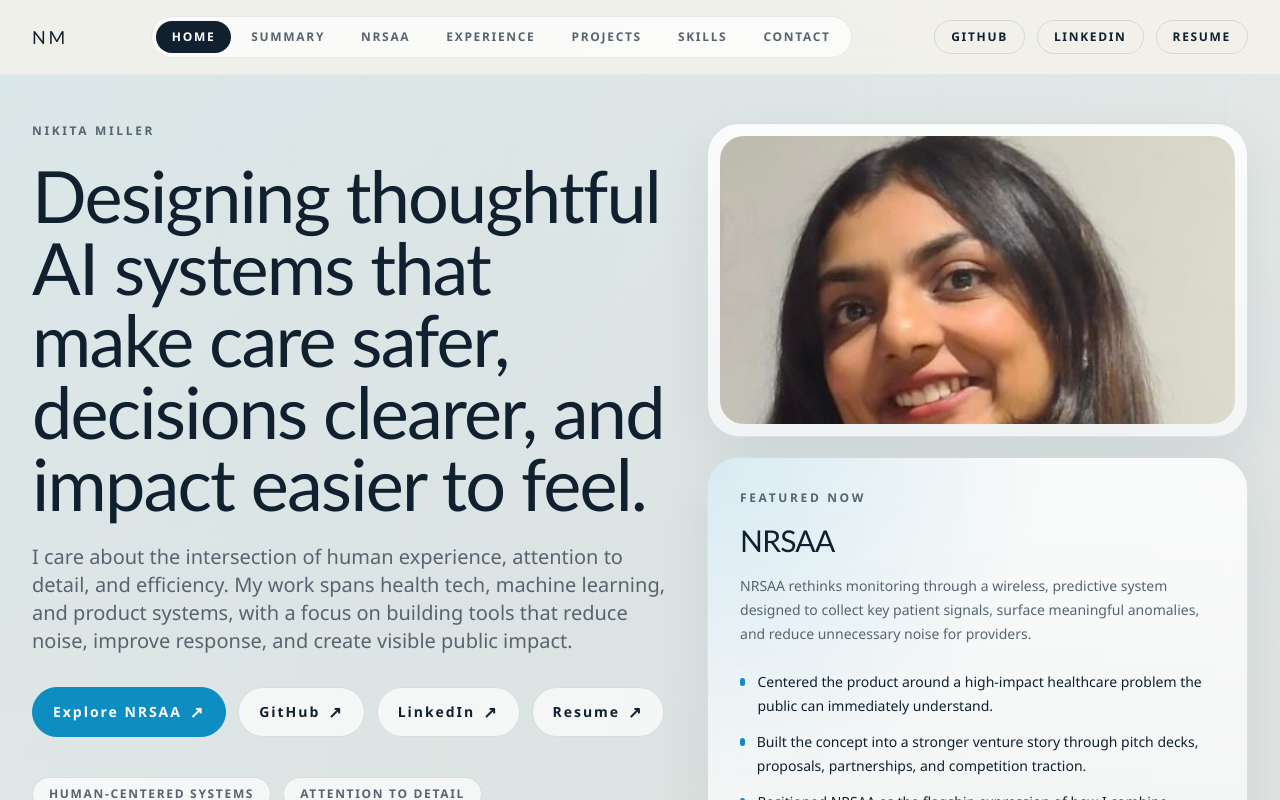
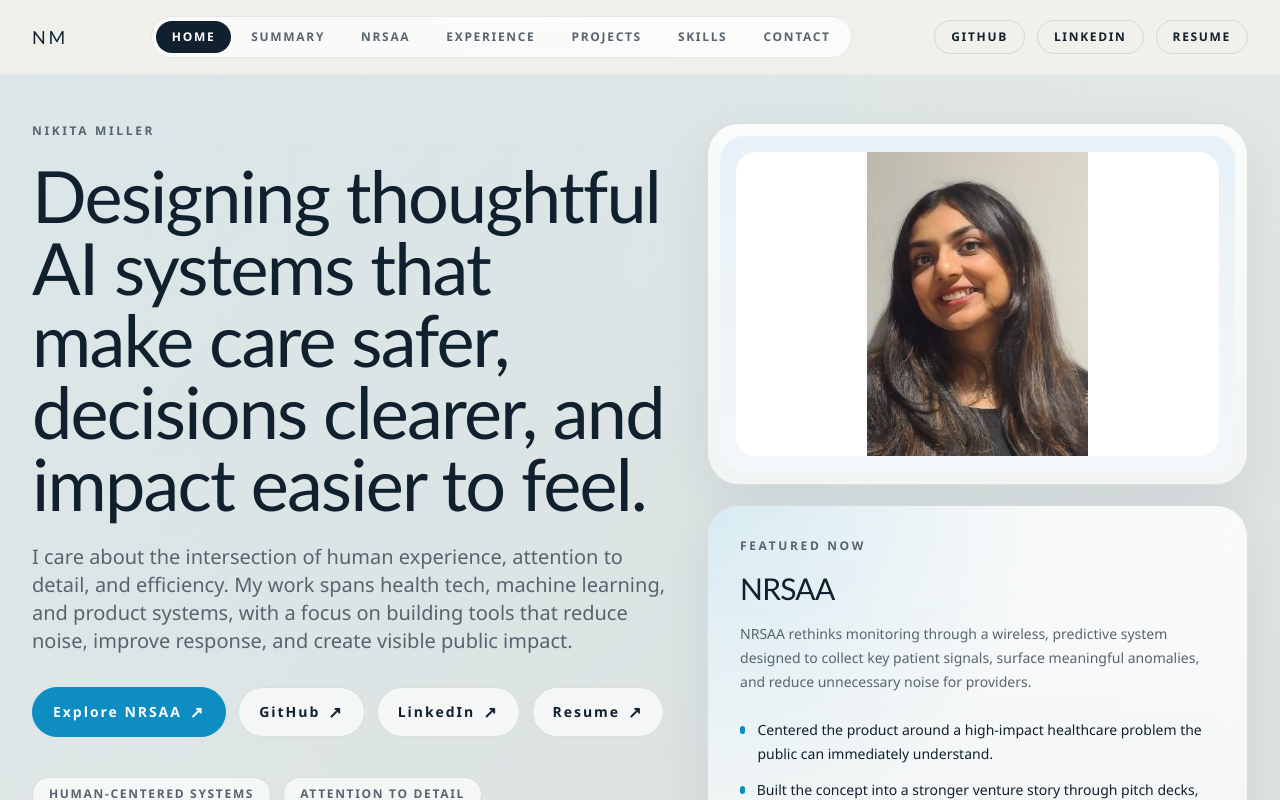
Before and after one commit to niki-21/Portfolio, a Next.js app: page / in a window 1280 px wide. Shown: the top 800 px of the page. Built offline with nearby package versions, Linux system fonts and the light colour scheme.

Commit message:
Update hero component image handling

```diff
--- a/components/hero.tsx
+++ b/components/hero.tsx
@@ -51,13 +51,15 @@ export function Hero({ profile, flagship }: HeroProps) {
 
           <div className="grid gap-5">
             <aside className="card-surface overflow-hidden rounded-[2rem] p-3">
-              <Image
-                src={profile.portraitSrc}
-                alt="Portrait of Nikita Miller"
-                width={439}
-                height={602}
-                className="h-[18rem] w-full rounded-[1.5rem] object-cover object-[center_18%] sm:h-[20rem] lg:h-[18rem]"
-              />
+              <div className="rounded-[1.5rem] bg-[linear-gradient(180deg,rgba(228,239,246,0.9),rgba(244,247,249,0.82))] p-4">
+                <Image
+                  src={profile.heroVisualSrc ?? profile.portraitSrc}
+                  alt={profile.heroVisualAlt ?? "Portrait of Nikita Miller"}
+                  width={750}
+                  height={815}
+                  className="h-[19rem] w-full rounded-[1.25rem] object-contain bg-white sm:h-[21rem] lg:h-[19rem]"
+                />
+              </div>
             </aside>
 
             <aside className="card-surface relative overflow-hidden rounded-[2rem] p-6 sm:p-8">
```
